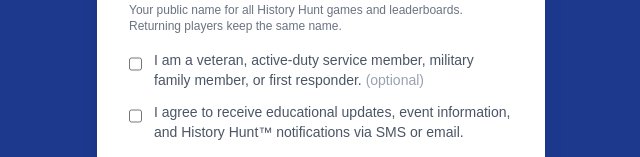
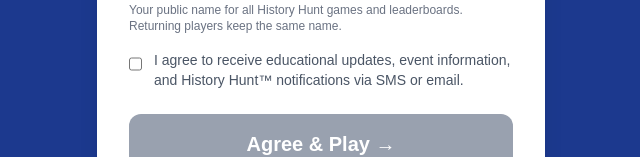
Before and after one commit to dmacpvb-macsac/HistoryHunt250, a Next.js app in the folder historyhunt-app/: page /register in a window 1280 px wide. Shown: the part 664-821 px from the top of the page, without its empty margins (319-959 px from the left). Built offline with nearby package versions, Linux system fonts and the light colour scheme.

Commit message:
Clean up Event game registration and song controls

```diff
--- a/historyhunt-app/src/app/play/[qrSlug]/page.tsx
+++ b/historyhunt-app/src/app/play/[qrSlug]/page.tsx
@@ -37,6 +37,7 @@ type HuntData = {
     game_id: string
     slug: string
     title: string
+    game_type: string
     total_points: number
     status: string
     starts_at: string | null
@@ -406,6 +407,11 @@ export default function PlayPage({
     )
   }
 
+  const showSongControls =
+    hunt.game.game_type === 'community' ||
+    hunt.game.game_type === 'music' ||
+    hunt.game.slug === 'america-250-behind-the-lyrics'
+
   if (!sessionId) {
     return (
       <main className="min-h-screen bg-slate-100 p-4">
@@ -420,6 +426,8 @@ export default function PlayPage({
             {hunt.game.title || 'History Hunt™'}
           </h1>
 
+          {showSongControls && (
+            <>
               <p className="mt-3 text-gray-700">
                 Listen to America 250 Proof™, then start the game.
               </p>
@@ -432,6 +440,8 @@ export default function PlayPage({
               >
                 🎵 Play the Song
               </a>
+            </>
+          )}
 
           {rememberedPlayerId ? (
             <button
@@ -516,7 +526,7 @@ export default function PlayPage({
           </div>
         )}
 
-        {question.is_bonus && (
+        {showSongControls && question.is_bonus && (
           <a
             href={YOUTUBE_LYRIC_VIDEO_URL}
             target="_blank"
--- a/historyhunt-app/src/app/register/page.tsx
+++ b/historyhunt-app/src/app/register/page.tsx
@@ -100,11 +100,16 @@ function RegisterForm() {
   }, [qrSlug])
 
   useEffect(() => {
+    const savedFirstName = localStorage.getItem('player_name') || ''
     const savedDisplayName = localStorage.getItem('player_display_name') || ''
-    if (savedDisplayName) {
-      // Restore the returning player's established public identity after mounting.
+    if (savedFirstName || savedDisplayName) {
+      // Restore the returning player's established identity after mounting.
       // eslint-disable-next-line react-hooks/set-state-in-effect
-      setForm(current => ({ ...current, display_name: savedDisplayName }))
+      setForm(current => ({
+        ...current,
+        first_name: savedFirstName || current.first_name,
+        display_name: savedDisplayName || current.display_name,
+      }))
     }
   }, [])
 
@@ -303,23 +308,6 @@ function RegisterForm() {
             <input
               type="checkbox"
               className="mt-1 w-5 h-5 accent-blue-900"
-              checked={form.service_affiliation}
-              onChange={e =>
-                setForm({ ...form, service_affiliation: e.target.checked })
-              }
-            />
-
-            <span className="text-sm text-gray-600">
-              I am a veteran, active-duty service member, military family member,
-              or first responder.
-              <span className="text-gray-400"> (optional)</span>
-            </span>
-          </label>
-
-          <label className="flex items-start gap-3 cursor-pointer">
-            <input
-              type="checkbox"
-              className="mt-1 w-5 h-5 accent-blue-900"
               checked={form.sms_opt_in}
               onChange={e =>
                 setForm({ ...form, sms_opt_in: e.target.checked })
```
Lines whose indentation alone changed are shown as unchanged.
